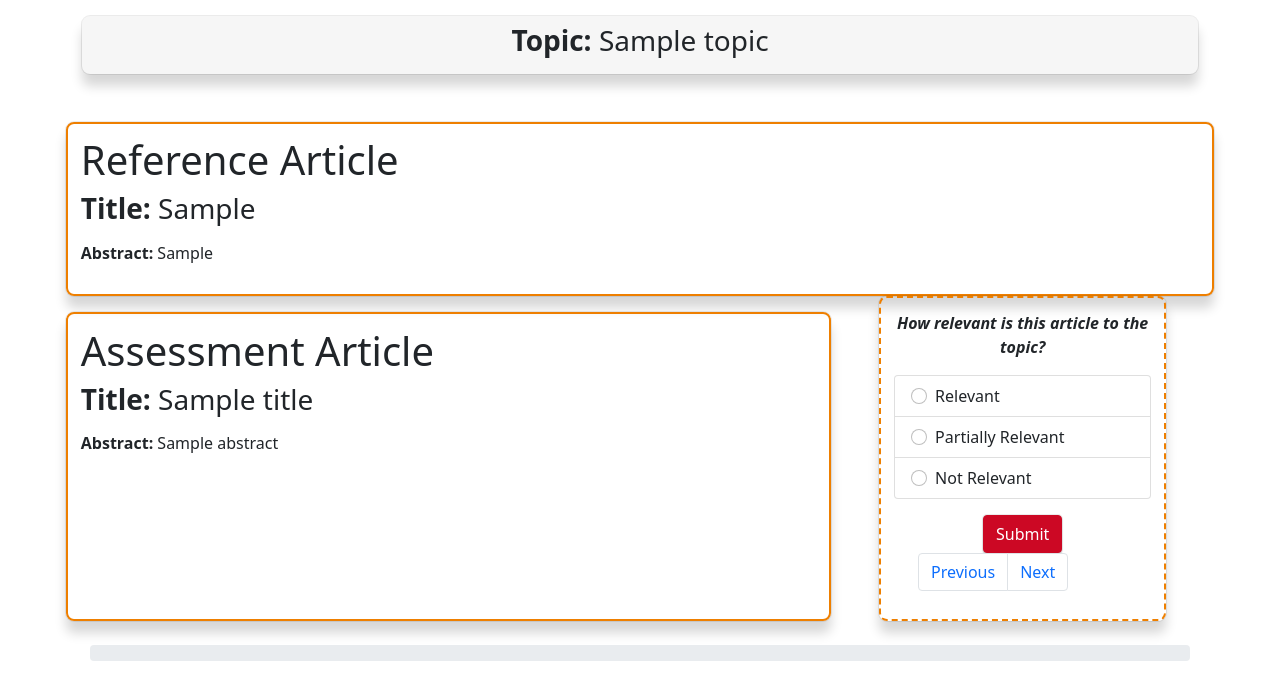
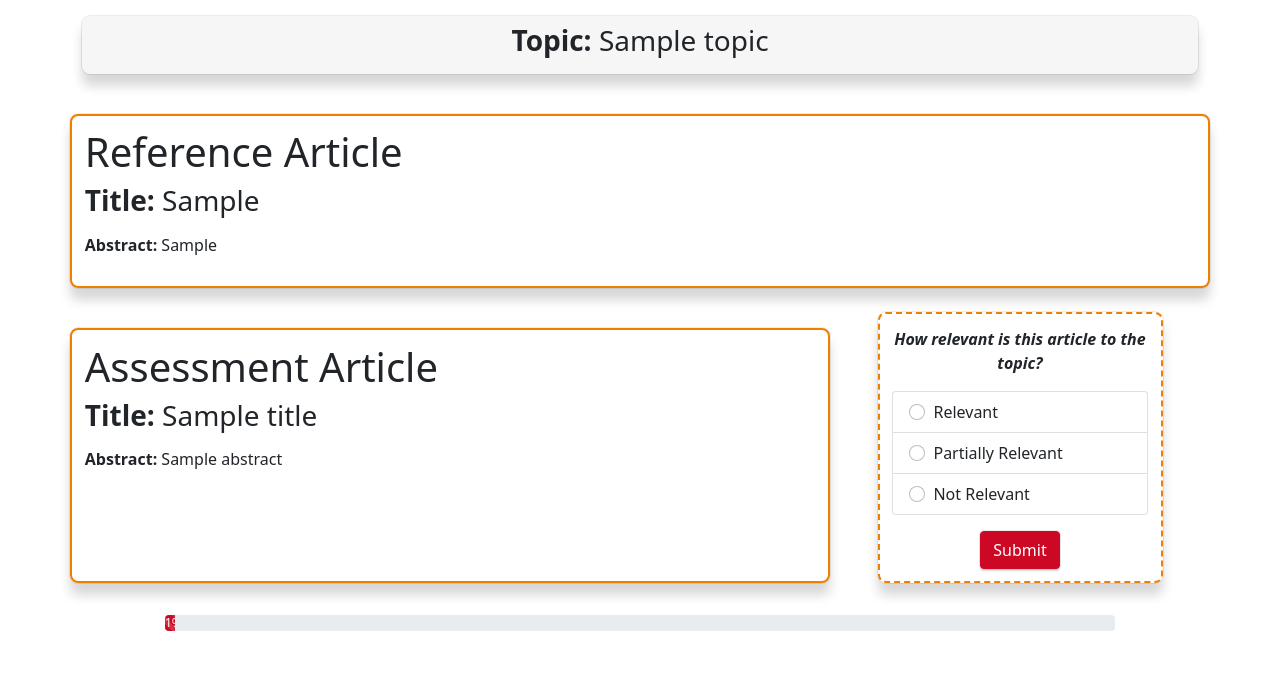
Before and after one commit to zbmed-semtec/TREC-doc-2-doc-relevance, a Flask app: template app/templates/article.html in a window 1280 px wide. Shown: the part 191-884 px from the top of the page. After the commit the page ends 822 px from the top, so only its background shows below. Run offline with Flask 2, Linux system fonts and the light colour scheme; the template is opened without the code that fills it: most values are stand-ins (such as "Sample title", 1, 10 or a date in 2020); parts of the project's set-up code (start-up, migrations or seed data) failed here and were passed over; some libraries are stand-ins or nearby versions.

Commit message:
added progressbar and next/prev buttons

```diff
--- a/app/app.py
+++ b/app/app.py
@@ -47,7 +47,7 @@
                         docList.remove(article)
         docList_chunked = [docList[i:i + 4] for i in range(0, len(docList), 4)]
 
-        return render_template('ref_article.html', topic=topic_desc, topic_id=topic_id, pmid=ref_pmid, title=ref_title, abstract=ref_abstract, article_list=docList_chunked, TREC_corpus = TREC_corpus)
+        return render_template('ref_article.html', topic=topic_desc, topic_id=topic_id, ref_pmid=ref_pmid, title=ref_title, abstract=ref_abstract, article_list=docList_chunked, TREC_corpus = TREC_corpus)
 
 @app.route('/<int:topic_id>/<int:ref_pmid>/<int:pmid>', methods=['GET', 'POST'])
 def assessment_article(pmid, ref_pmid, topic_id):
@@ -59,9 +59,14 @@
         for article in docList:
                 if article not in list(set(TREC_corpus.index.values.tolist())):
                         docList.remove(article)
+        n_articles = len(docList)
+        index_active = docList.index(pmid)
+        index_previous = index_active - 1
+        index_next = index_active + 1
+        percent_complete =round(((index_active)/n_articles)*100)
         article_title = TREC_corpus.at[pmid, 'title']
         article_abstract = TREC_corpus.at[pmid, 'abstract']
-        return render_template("article.html", topic=topic_desc, topic_id=topic_id, title=article_title, abstract=article_abstract, pmid=pmid, ref_pmid=ref_pmid, article_list=docList, TREC_corpus = TREC_corpus)
+        return render_template("article.html", topic=topic_desc, topic_id=topic_id, title=article_title, abstract=article_abstract, pmid=pmid, ref_pmid=ref_pmid, article_list=docList, TREC_corpus = TREC_corpus, n_articles=n_articles, index_previous=index_previous, index_next=index_next, percent_complete=percent_complete)
 
 @app.route("/login")
 def login():
--- a/app/static/css/basic.css
+++ b/app/static/css/basic.css
@@ -41,6 +41,13 @@
     background-color: #cc0824;
     border-color: #cc0824;
 }
+.page-item .page-link{
+    color:#cc0824;
+    border-color:#cc0824;
+}
+.progress-bar{
+    background-color: #cc0824;
+}
 #form-mid {
     background-color: #ffff;
 }
--- a/app/templates/article.html
+++ b/app/templates/article.html
@@ -22,21 +22,21 @@
             <h3 align="center"><b>Topic:</b> {{ topic }} </h3>
         </div>
     </div>
-    <div class="container" style="margin-top:1.5em; padding: .5em;">
-        <div class="row justify-content-start">
+    <div class="container">
+        <div class="row my-4 justify-content-start">
             <div class="col-12" style="border-style: solid; border-color: #ee7f00; border-width: 2px; border-radius:0.5em; padding: .8em; margin-top: 1em; margin-bottom: auto; box-shadow: 0 12px 12px 0 rgba(0, 0, 0, 0.16), 0 0 0 1px rgba(0, 0, 0, 0.08);">
                 <h1>Reference Article</h1>
                 <h3 align="justify"><b>Title:</b> {{ TREC_corpus.at[ref_pmid, 'title'] }}</h3>
                 <p style="margin-top: 15px;" align="justify"><b>Abstract:</b> {{ TREC_corpus.at[ref_pmid, 'abstract'] }}</p>
             </div>
         </div>
-        <div class="row justify-content-start">
+        <div class="row my-4 justify-content-start">
             <div class="col-8" style="border-style: solid; border-color: #ee7f00; border-width: 2px; border-radius:0.5em; padding: .8em; margin-top: 1em; box-shadow: 0 12px 12px 0 rgba(0, 0, 0, 0.16), 0 0 0 1px rgba(0, 0, 0, 0.08);">
                 <h1>Assessment Article</h1>
                 <h3 align="justify"><b>Title:</b> {{ title }}</h3>
                 <p style="margin-top: 15px;" align="justify"><b>Abstract:</b> {{ abstract }}</p>
             </div>
-            <div class="col-3" id=form style="border-style:dashed; border-color: #ee7f00; border-width: 2px; border-radius:0.5em; margin:auto; padding: .8em; box-shadow: 0 12px 12px 0 rgba(0, 0, 0, 0.16), 0 0 0 1px rgba(0, 0, 0, 0.08);">
+            <div class="col-3 mx-auto my-auto" id=form style="border-style:dashed; border-color: #ee7f00; border-width: 2px; border-radius:0.5em; margin-bottom: auto; padding: .8em; box-shadow: 0 12px 12px 0 rgba(0, 0, 0, 0.16), 0 0 0 1px rgba(0, 0, 0, 0.08);">
                 <p align="center"><em><strong>How relevant is this article to the topic?</strong></em></p>
                 <!-- <form method="post" action="/"> -->
                 <div class="list-group" role="group" aria-label="Basic radio toggle checkbox group">
@@ -57,21 +57,43 @@
                     <div class="text-center">
                         <button type="submit" name="submit-button" value="submitted" class="btn btn-primary" style="box-shadow: 0 2px 2px 0 rgba(0, 0, 0, 0.16), 0 0 0 1px rgba(0, 0, 0, 0.08);">Submit</button>
                     </div>
-                    <nav class="align-content-center" aria-label="Page navigation example">
-                        <ul class="pagination">
-                            <li class="page-item"><a class="page-link" href="#">Previous</a></li>
-                            <li class="page-item"><a class="page-link" href="#">Next</a></li>
-                        </ul>
-                    </nav>
                 </div>
                 <!-- </form> -->
             </div>
         </div>
-        <div class="container my-4">
-            <div class="progress">
-                <div class="progress-bar" role="progressbar" style="width: 25% color;" aria-valuenow="25" aria-valuemin="0" aria-valuemax="100"></div>
-            </div>
-        </div>
+        <div class="row">
+			<div class="col-1">
+				<nav aria-label="page navigation">
+					<ul class="pagination">
+						{%if index_previous >= 0%}
+						<li class="page-item">
+							<a class="page-link" href="{{ url_for('assessment_article', topic_id=topic_id, ref_pmid =ref_pmid, pmid= article_list[index_previous]) }}">
+								<span aria-hidden="true">&laquo;</span>
+							</a>
+						</li>
+						{%endif%}
+					</ul>
+				</nav>
+			</div>
+				<div class="col-10 m-0 p-0 my-2 progress">
+					<div class="progress-bar progress-bar-striped progress-bar-animated" role="progressbar" style="width: {{ percent_complete }}%"" aria-valuenow="{{ percent_complete }}" aria-valuemin="0" aria-valuemax="100">{{ percent_complete }}%</div>
+				</div>
+			<div class="col-1">
+				<nav aria-label="page navigation">
+					<ul class="pagination">
+						{%if index_next < n_articles%}
+						<li class="page-item">
+							<a class="page-link" href="{{ url_for('assessment_article', topic_id=topic_id, ref_pmid =ref_pmid, pmid= article_list[index_next]) }}">
+								<span aria-hidden="true">&raquo;</span>
+							</a>
+						</li>
+						{%endif%}
+					</ul>
+				</nav>
+			</div>
+		</div>
+	</div>
+
     </div>
 </main>
 {% endblock %}
```
Also changed, not shown: app/templates/ref_article.html (+4 -4 lines).
